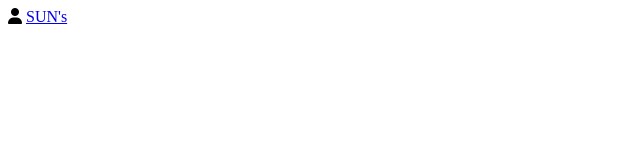
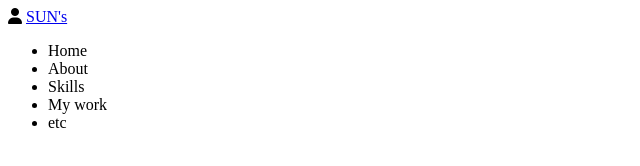
Before and after one commit to may1056/may1056.github.io, a plain HTML site: page index.html in a window 1280 px wide. Shown: the whole page, without its empty margins (0-640 px from the left). Drawn offline with Linux system fonts and the light colour scheme.

Commit message:
HTML:NAVBAR

```diff
--- a/index.html
+++ b/index.html
@@ -25,6 +25,14 @@
         <i class="fa-solid fa-user"></i>
         <a href="#">SUN's</a>
       </div>
+
+      <ul class="navbar__menu">
+        <li class="navbar__menu__item">Home</li>
+        <li class="navbar__menu__item">About</li>
+        <li class="navbar__menu__item">Skills</li>
+        <li class="navbar__menu__item">My work</li>
+        <li class="navbar__menu__item">etc</li>
+      </ul>
     </nav>
   </body>
 </html>
```
